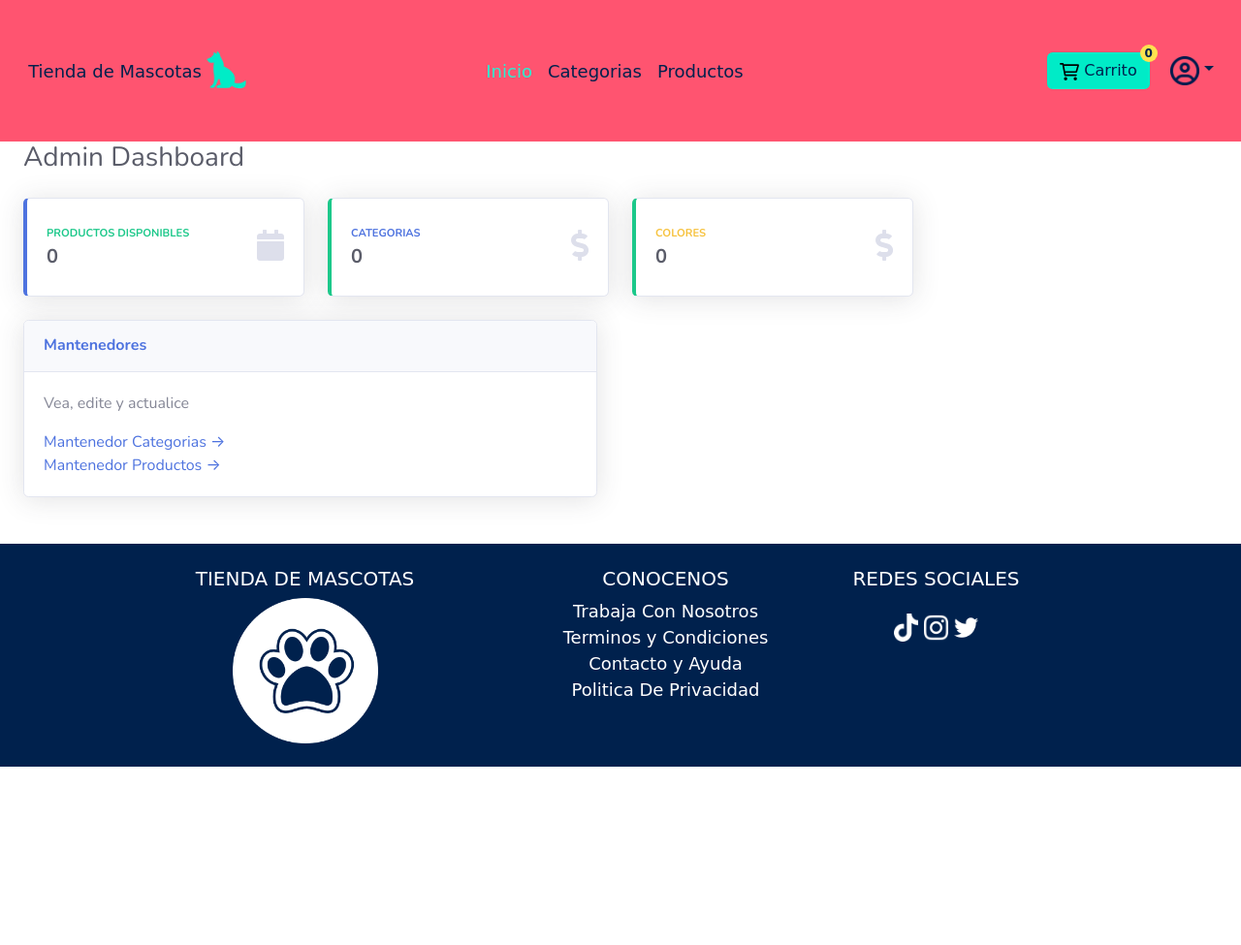
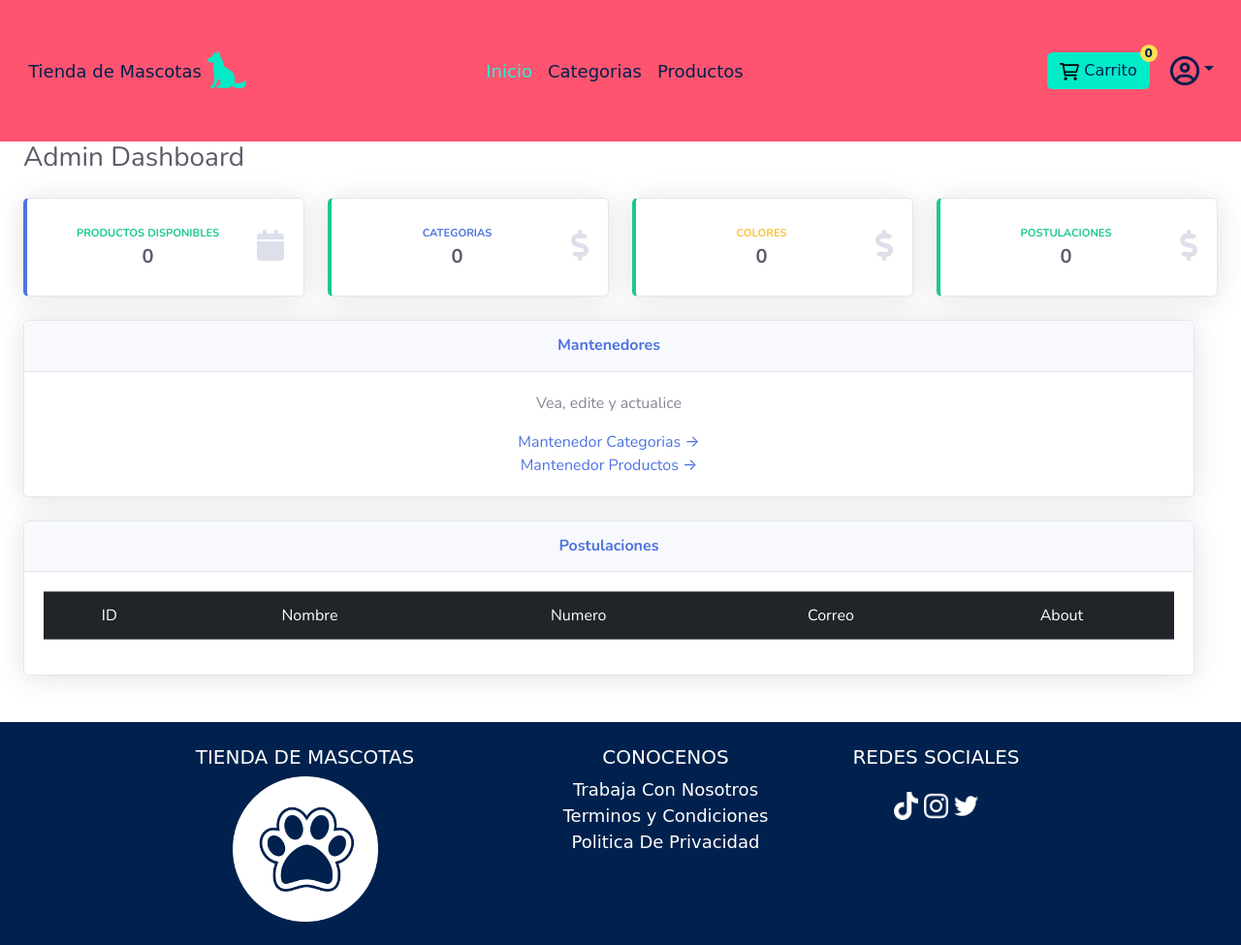
Before and after one commit to RavelloMadariaga/proyecto-semestre, a Django app: page /mascotasadmin/panel in a window 1280 px wide. Shown: the whole page at 97% size. Before the commit the page ends 791 px from the top, so only its background shows below. Run offline with Django 4.2, Linux system fonts and the light colour scheme; data that the repository does not hold is empty; parts of the project's set-up code (start-up, migrations or seed data) failed here and were passed over; some libraries are stand-ins or nearby versions; some web fonts are replaced.

Commit message:
modulo de postulacion
añadido modulo de postulacion

```diff
--- a/core/templates/core/admin/index.html
+++ b/core/templates/core/admin/index.html
@@ -12,11 +12,10 @@
 
 </head>
 
-<!-- Page Wrapper -->
-<div id="wrapper">
+
 
             <!-- Begin Page Content -->
-            <div class="container-fluid">
+            <div class="container-fluid text-center">
 
                 <!-- Page Heading -->
                 <div class="d-sm-flex align-items-center justify-content-between mb-4">
@@ -24,7 +23,7 @@
                 </div>
 
                 <!-- Content Row -->
-                <div class="row">
+                <div class="row ">
 
                     <!-- Earnings (Monthly) Card Example -->
                     <div class="col-xl-3 col-md-6 mb-4">
@@ -85,6 +84,24 @@
                             </div>
                         </div>
                     </div>
+                    <div class="col-xl-3 col-md-6 mb-4">
+                        <div class="card border-left-success shadow h-100 py-2">
+                            <div class="card-body">
+                                <div class="row no-gutters align-items-center">
+                                    <div class="col mr-2">
+                                        <div class="text-xs font-weight-bold text-success text-uppercase mb-1">
+                                            Postulaciones</div>
+
+                                        <div class="h5 mb-0 font-weight-bold text-gray-800">{{postulacion.count}}</div>
+
+                                    </div>
+                                    <div class="col-auto">
+                                        <i class="fas fa-dollar-sign fa-2x text-gray-300"></i>
+                                    </div>
+                                </div>
+                            </div>
+                        </div>
+                    </div>
 
                 <!-- Content Row -->
 
@@ -92,7 +109,7 @@
                 <!-- Content Row -->
                 <div class="row">
 
-                    <div class="col-lg-6 mb-4">
+                    <div class="col-lg-12 mb-4">
 
                         <!-- Illustrations -->
                         <div class="card shadow mb-4">
@@ -103,6 +120,32 @@
                                 <p>Vea, edite y actualice</p>
                                 <a target="_blank" rel="nofollow" href="/mascotasadmin/mantenedorCategoria">Mantenedor Categorias &rarr;</a><br>
                                 <a target="_blank" rel="nofollow" href="/mascotasadmin/mantenedorProductos">Mantenedor Productos &rarr;</a>
+                            </div>
+                        </div>
+
+                        <div class="card shadow mb-4">
+                            <div class="card-header py-3">
+                                <h6 class="m-0 font-weight-bold text-primary">Postulaciones</h6>
+                            </div>
+                            <div class="card-body">
+                                <table class="table table-dark">
+                                    <tr>
+                                        <td>ID</td>
+                                        <td>Nombre</td>
+                                        <td>Numero</td>
+                                        <td>Correo</td>
+                                        <td>About</td>
+                                    </tr>
+                                    {% for pos in postulacion %}
+                                    <tr>
+                                        <td>{{pos.idPostulacion}}</td>
+                                            <td>{{pos.nombre}}</td>
+                                            <td>{{pos.numero}}</td>
+                                            <td>{{pos.correo}}</td>
+                                            <td>{{pos.about}}</td>
+                                    </tr>
+                                    {% endfor%}
+                                </table>
                             </div>
                         </div>
 
@@ -117,11 +160,7 @@
         </div>
         <!-- End of Main Content -->
 
-    </div>
-    <!-- End of Content Wrapper -->
 
-</div>
-<!-- End of Page Wrapper -->
 
 
 <!-- Bootstrap core JavaScript-->
--- a/core/templates/core/footer.html
+++ b/core/templates/core/footer.html
@@ -19,13 +19,10 @@
               <a href="/workwithus" class="text-white hover-underline-animation">Trabaja Con Nosotros</a>
             </li>
             <li>
-              <a href="terminos.html" class="text-white hover-underline-animation">Terminos y Condiciones</a>
+              <a href="/terminos" class="text-white hover-underline-animation">Terminos y Condiciones</a>
             </li>
             <li>
-              <a href="#!" class="text-white hover-underline-animation">Contacto y Ayuda</a>
-            </li>
-            <li>
-              <a href="#!" class="text-white hover-underline-animation">Politica De Privacidad</a>
+              <a href="/terminos" class="text-white hover-underline-animation">Politica De Privacidad</a>
             </li>
           </ul>
         </div>
--- a/core/templates/core/productos.html
+++ b/core/templates/core/productos.html
@@ -11,8 +11,10 @@
                         <tr>
                             <td><img src="{{p.imgProducto}}" alt="" width="150px" height="150px"></td>
                             <td><h3>{{p.nombreProducto}} <br> ${{p.precioProducto}} </h3><br> {{p.microdetalleProducto}}</td>
-
-                            <td><a href="producto/{{p.idProducto}}" class="btn btn-info">Ver Producto</a></td>
+                            <td><a href="producto/{{p.idProducto}}" class="btn btn-info">Ver Producto</a><br>
+                            {% if p.despachoDomicilio is True %} <img src="{% static 'core/img/icons/truck-arrow-right.svg' %}" alt="Despacho" width="20px" height="20px"/> {% endif %}
+                            {% if p.retiroTienda is True %} <img src="{% static 'core/img/icons/box-open.svg' %}" alt="Retiro" width="20px" height="20px"/> {% endif %}
+                            </td>
                         </tr>
                     {% endfor%}
                 </tbody>
--- a/core/urls.py
+++ b/core/urls.py
@@ -1,5 +1,5 @@
 from django.urls import path
-from .views import home, listadoproductos, logeo, mantenedor, productos
+from .views import *
 #from Mascotas.core import views
 from . import views
 
@@ -16,6 +16,7 @@ urlpatterns = [
     path('mascotasadmin/eliminarCategoria/<idCategoria>', views.eliminarCategoria),
     path('mascotasadmin/edicionCategoria/<idCategoria>', views.edicionCategoria),
     path('mascotasadmin/editarCategoria/',views.editarCategoria),
+    path('postular/',views.Postular),
     path('productos',views.productos),
     path('categorias',views.categorias),
     path('producto/<idProducto>',views.producto),
@@ -24,4 +25,7 @@ urlpatterns = [
     path('check-out',views.checkout),
     path('fin-compra',views.fincompra),
     path('workwithus',views.workwithus),
+    path('terminos',views.terminos),
+    path('postulacion-exitosa',views.postulacionexitosa),
+
 ]
--- a/core/views.py
+++ b/core/views.py
@@ -2,7 +2,7 @@ from asyncio.windows_events import NULL
 import re
 from django.shortcuts import render, redirect
 import pyparsing
-from .models import Colores, Producto, Categoria
+from .models import Colores, Producto, Categoria, Postulacion
 from django.db.models import Sum
 import django_filters
 
@@ -34,6 +34,22 @@ def mantenedor(request):
     }
 
     return render(request, 'core/mantenedorProductos.html', {"datos":datos})
+
+def Postular(request):
+    data = request.POST
+    nombrePostulante=data['txtNombre']
+    numeroPostulante=data['txtNumero']
+    correoPostulante=data['txtCorreo']
+    aboutPostulante=data['txtAbout']
+
+    postula = Postulacion.objects.create(
+        nombre=nombrePostulante,
+        numero=numeroPostulante,
+        correo=correoPostulante,
+        about=aboutPostulante,
+    )
+
+    return redirect('/postulacion-exitosa')
 
 def registrarProducto(request):
     optTiendaDomicilio = ''
@@ -244,6 +260,12 @@ def checkout(request):
 def fincompra(request):
     return render(request,'core/finalizado.html')
 
+def terminos(request):
+    return render(request,'core/terminos.html')
+
+def postulacionexitosa(request):
+    return render(request,'core/postulacion-exitosa.html')
+
 def workwithus(request):
     return render(request,'core/workwithus.html')
 
@@ -251,5 +273,6 @@ def paneladmin(request):
     productos = Producto.objects.all()
     categorias = Categoria.objects.all()
     colores = Colores.objects.all()
+    postulacion = Postulacion.objects.all()
 
-    return render(request,'core/admin/index.html', {'productos': productos,'categorias': categorias,'colores': colores})
+    return render(request,'core/admin/index.html', {'productos': productos,'categorias': categorias,'colores': colores,'postulacion': postulacion})
```
Also changed, not shown: core/models.py (+10 -0 lines), core/templates/core/postulacion-exitosa.html (added, +30 -0 lines), core/templates/core/terminos.html (added, +116 -0 lines), core/templates/core/workwithus.html (+10 -10 lines), datos.sql (+8 -0 lines), core/migrations/0014_postulacion.py (added).
